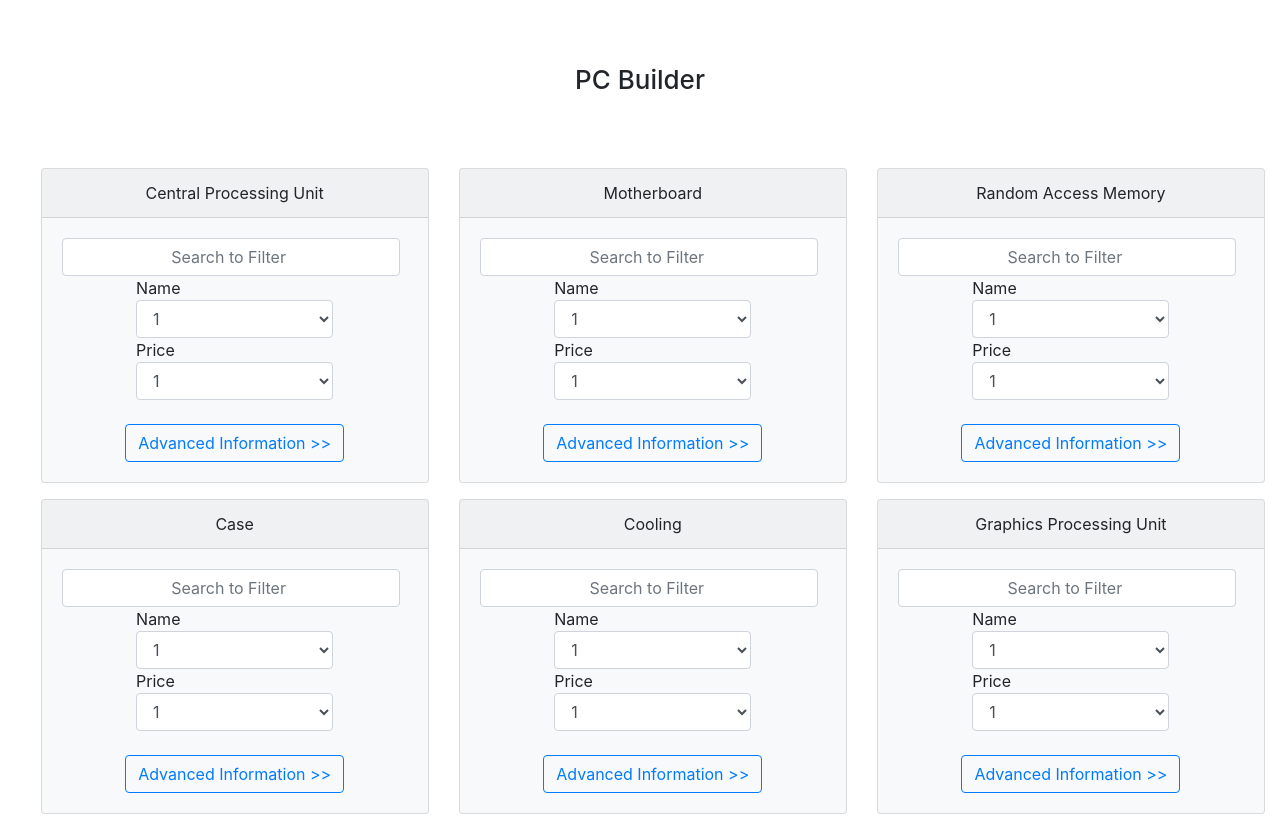
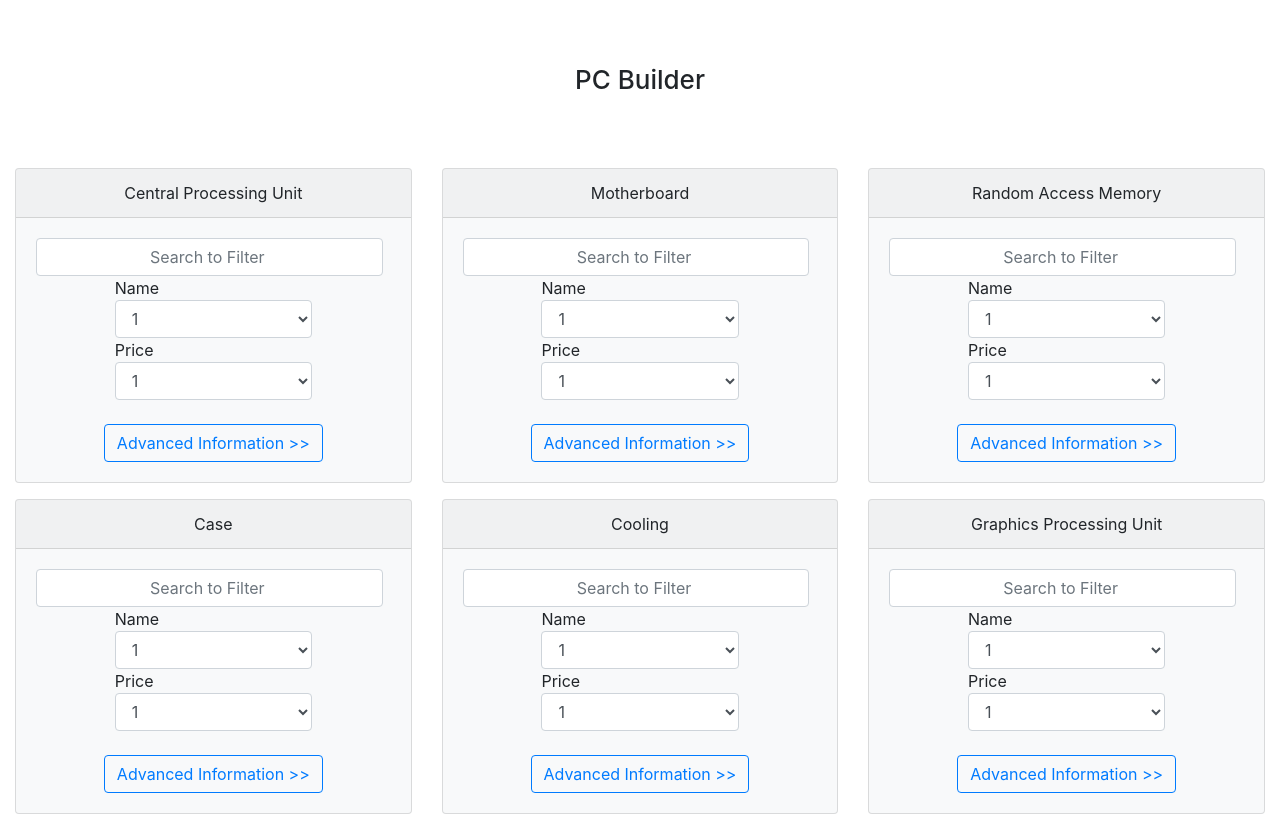
Before and after one commit to DannyNguyenCode/PCBuilder, a React (Create React App) app in the folder pc-builder/: page / in a window 1280 px wide. Shown: the top 816 px of the page. Built offline with nearby package versions, Linux system fonts and the light colour scheme.

Commit message:
removed unused stylings

```diff
--- a/pc-builder/src/App.css
+++ b/pc-builder/src/App.css
@@ -5,10 +5,6 @@
 .card {
   max-width: 100%;
   max-height: 100%;
-}
-
-.leftLayout {
-  margin-left: 2%;
 }
 
 .form-inline .form-control {
@@ -23,16 +19,3 @@
   justify-content: center;
   font-size: calc(10px + 2vmin);
 }
-
-.App-link {
-  color: #61dafb;
-}
-
-@keyframes App-logo-spin {
-  from {
-    transform: rotate(0deg);
-  }
-  to {
-    transform: rotate(360deg);
-  }
-}
```
